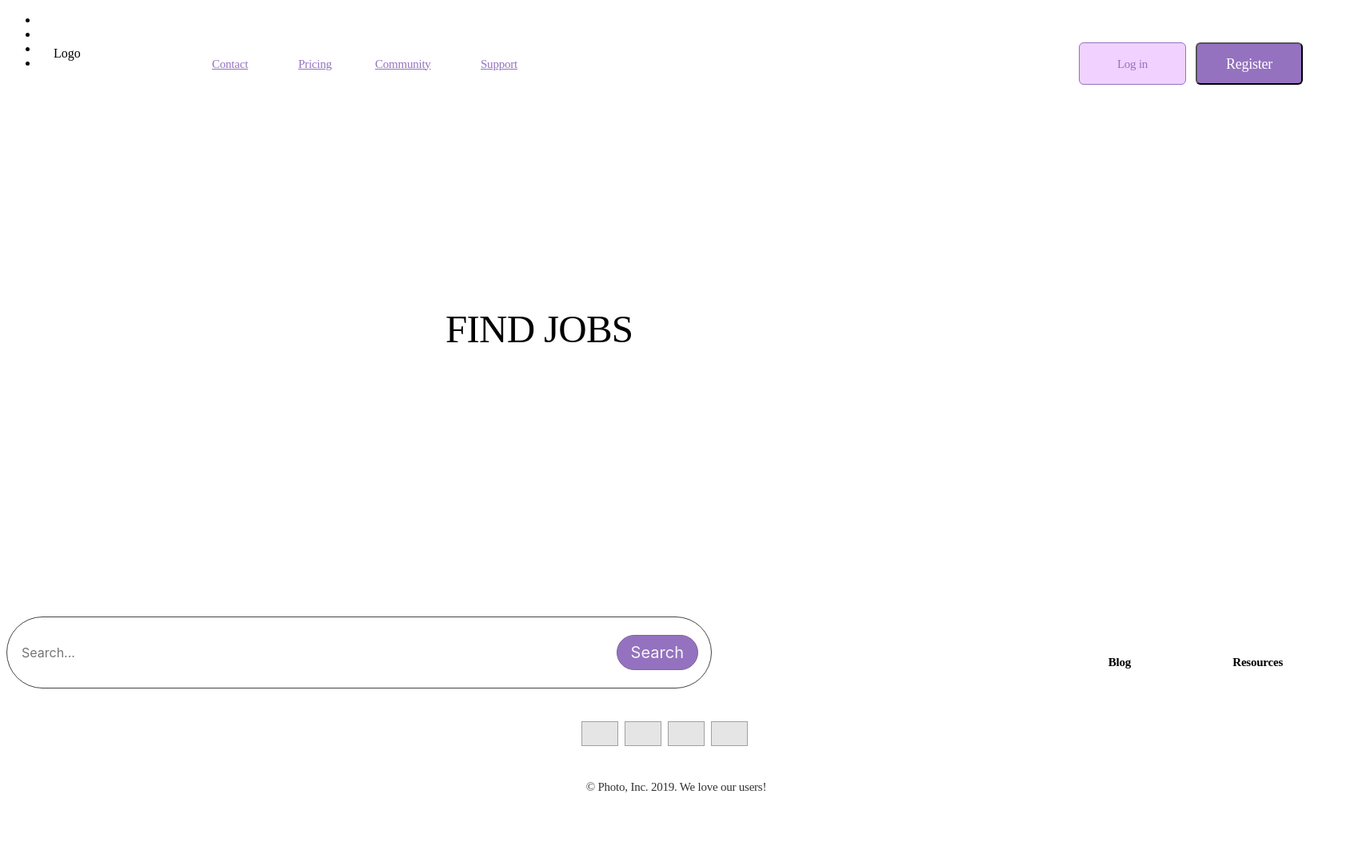
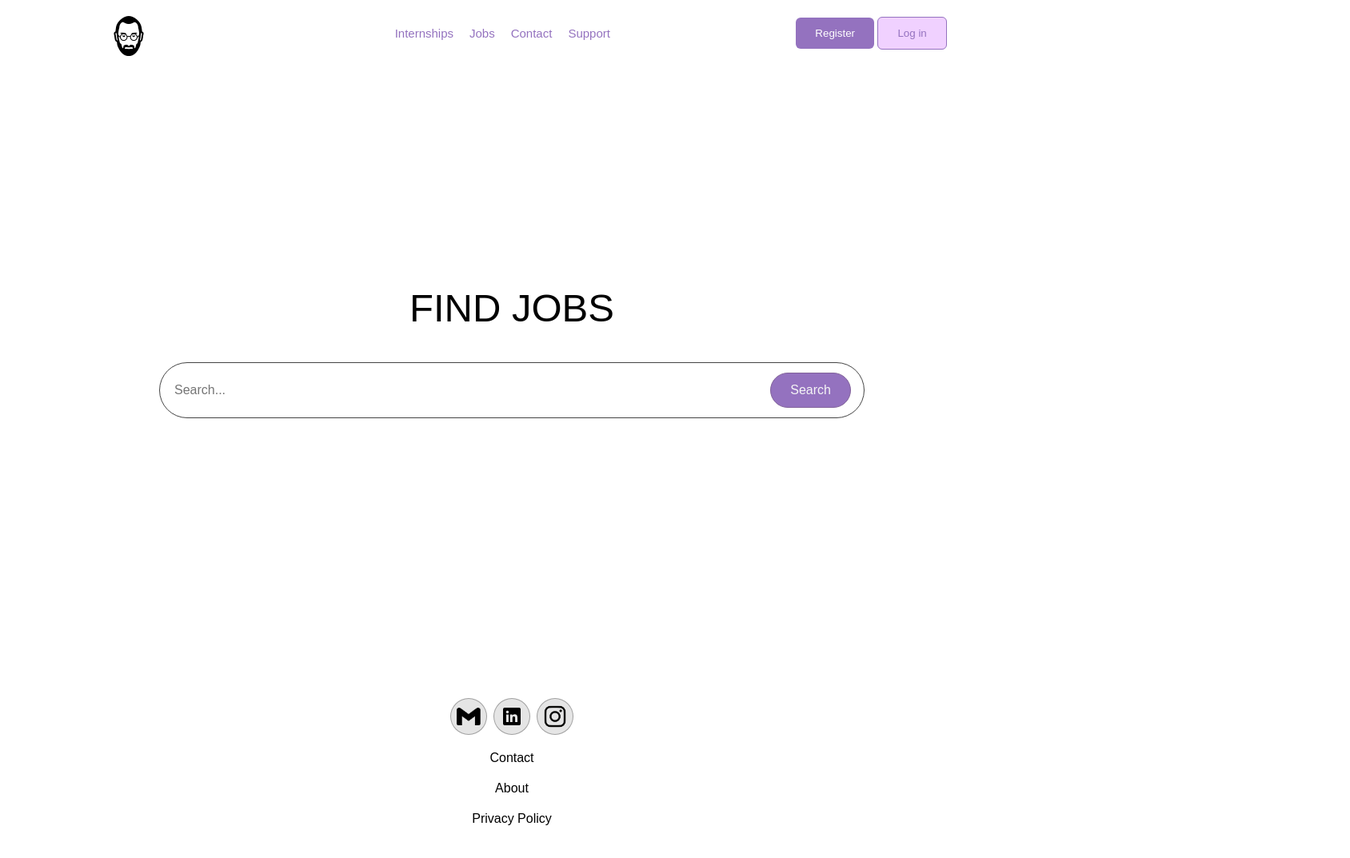
Before and after one commit to arjunjagwani/Job_Portal, a plain HTML site: page pages/index.html in a window 1280 px wide. Shown: the whole page at 80% size, 1688 px wide, since content can reach past the window. Before the commit the page ends 1011 px from the top, so only its background shows below. Drawn offline with Linux system fonts and the light colour scheme.

Commit message:
Landing Page Updated.

```diff
--- a/pages/css/style.css
+++ b/pages/css/style.css
@@ -1,295 +1,134 @@
-/* Navigation C */
-.navigation {
-    position: relative;
-    width: 1680px;
-    height: 126px;
-    background: #FFFFFF;
+/* Base Styles */
+body, html {
+    margin: 0;
+    padding: 0;
+    box-sizing: border-box;
+    font-family: 'Montserrat', sans-serif;
+    overflow-x: hidden;
 }
 
-/* Sample Logo */
+/* Navigation */
+.navigation {
+    display: flex;
+    align-items: center;
+    justify-content: space-around;
+    padding: 20px;
+    background: #FFFFFF;
+    width: 100%;
+}
+
 .sample-logo {
-    position: absolute;
     width: 125px;
     height: 43px;
-    left: 59px;
-    top: 42px;
 }
 
-/* photo */
-.photo {
-    position: absolute;
-    left: 28.16%;
-    right: 0%;
-    top: 0%;
-    bottom: 0%;
-    font-family: 'Comfortaa';
-    font-style: normal;
-    font-weight: 400;
-    font-size: 28.4444px;
-    line-height: 32px;
+nav ul {
+    list-style: none;
+    display: flex;
+    gap: 20px;
+    margin: 0;
+    padding: 0;
+}
+
+nav ul li {
+    display: inline;
+}
+
+nav ul li a {
+    text-decoration: none;
+    font-weight: 500;
+    font-size: 15px;
+    color: #9472BF;
+}
+
+.primary-button, .outline-button {
+    padding: 12px 24px;
+    border-radius: 6px;
+    font-weight: 500;
+    text-align: center;
+}
+
+.primary-button {
+    background: #9472BF;
+    color: #FFFFFF;
+    border: none;
+}
+
+.outline-button {
+    background: #F0D1FF;
+    border: 1px solid #9472BF;
+    color: #9472BF;
+}
+
+/* Hero Section */
+.hero {
     display: flex;
     align-items: center;
+    justify-content: flex-end;
+    height: 330px;
+    background: #FFFFFF;
+    flex-direction: column;
+}
+
+.find-jobs {
+    font-weight: 500;
+    font-size: 49px;
     text-align: center;
-    letter-spacing: -0.015em;
     color: #000000;
 }
 
-/* Union */
-.union {
-    position: absolute;
-    left: 0%;
-    right: 81.55%;
-    top: 9.26%;
-    bottom: 20.37%;
-    background: #CCCCCC;
+/* Search Section */
+.searchDiv {
+    display: flex;
+    justify-content: center;
+    padding: 40px 0 310px 0;
 }
 
-/* Rectangle 2 */
-.rectangle-2 {
-    position: absolute;
-    left: 0%;
-    right: 81.55%;
-    top: 9.26%;
-    bottom: 69.89%;
-    background: #C4C4C4;
+.search {
+    display: flex;
+    align-items: center;
+    padding: 12px 16px;
+    gap: 8px;
+    width: 80%;
+    max-width: 848px;
+    background: #FFFFFF;
+    border: 1px solid #444444;
+    border-radius: 9999px;
 }
 
-/* Rectangle 2.1 */
-.rectangle-2-1 {
-    position: absolute;
-    left: 5.47%;
-    right: 70.33%;
-    top: 79.63%;
-    bottom: 4.48%;
-    background: #C4C4C4;
-    transform: matrix(0, -1, -1, 0, 0, 0);
+.value {
+    flex: 1;
+    font-size: 16px;
+    border: none;
+    outline: none;
 }
 
-/* Union */
-.union-rotated {
-    position: absolute;
-    left: 18.45%;
-    right: 63.11%;
-    top: 79.63%;
-    bottom: -50%;
-    background: #000000;
-    transform: rotate(-180deg);
+.search-button {
+    padding: 12px 24px;
+    background: #9472BF;
+    border: 1px solid #82639A;
+    border-radius: 81px;
+    color: #F5F5F5;
+    font-size: 16px;
+    cursor: pointer;
 }
 
-/* Rectangle 2 */
-.rectangle-2-rotated {
-    position: absolute;
-    left: 18.45%;
-    right: 63.11%;
-    top: 79.63%;
-    bottom: -0.48%;
-    background: #C4C4C4;
-    transform: rotate(-180deg);
+/* Footer Section */
+.footer {
+    padding: 40px 20px;
+    background: #FFFFFF;
+    text-align: center;
+    display: flex;
+    flex-direction: column;
+    align-items: center;
+    gap: 20px;
 }
 
-/* Rectangle 2.1 */
-.rectangle-2-1-rotated {
-    position: absolute;
-    left: 12.98%;
-    right: 62.81%;
-    top: 9.26%;
-    bottom: 74.85%;
-    background: #C4C4C4;
-    transform: matrix(0, 1, 1, 0, 0, 0);
+.footer p {
+    margin: 0;
 }
 
-/* Contact */
-.contact {
-    position: absolute;
-    width: 67px;
-    height: 23px;
-    left: 257px;
-    top: 52px;
-    font-family: 'Montserrat';
-    font-style: normal;
-    font-weight: 500;
-    font-size: 15px;
-    line-height: 18px;
-    display: flex;
-    align-items: center;
-    text-align: center;
-    letter-spacing: -0.015em;
-    color: #9472BF;
-}
-
-/* Pricing */
-.pricing {
-    position: absolute;
-    width: 55px;
-    height: 23px;
-    left: 365px;
-    top: 52px;
-    font-family: 'Montserrat';
-    font-style: normal;
-    font-weight: 500;
-    font-size: 15px;
-    line-height: 18px;
-    display: flex;
-    align-items: center;
-    text-align: center;
-    letter-spacing: -0.015em;
-    color: #9472BF;
-}
-
-/* Community */
-.community {
-    position: absolute;
-    width: 91px;
-    height: 23px;
-    left: 461px;
-    top: 52px;
-    font-family: 'Montserrat';
-    font-style: normal;
-    font-weight: 500;
-    font-size: 15px;
-    line-height: 18px;
-    display: flex;
-    align-items: center;
-    text-align: center;
-    letter-spacing: -0.015em;
-    color: #9472BF;
-}
-
-/* Support */
-.support {
-    position: absolute;
-    width: 63px;
-    height: 23px;
-    left: 593px;
-    top: 52px;
-    font-family: 'Montserrat';
-    font-style: normal;
-    font-weight: 500;
-    font-size: 15px;
-    line-height: 18px;
-    display: flex;
-    align-items: center;
-    text-align: center;
-    letter-spacing: -0.015em;
-    color: #9472BF;
-}
-
-/* Primary Button */
-.primary-button {
-    position: absolute;
-    width: 134px;
-    height: 53px;
-    left: 1487px;
-    top: 37px;
-    background: #9472BF;
-    border-radius: 6px;
-    display: flex;
-    align-items: center;
-    justify-content: center;
-    font-family: 'Montserrat';
-    font-style: normal;
-    font-weight: 500;
-    font-size: 18px;
-    line-height: 22px;
-    letter-spacing: -0.015em;
-    color: #FFFFFF;
-}
-
-/* Outline Button */
-.outline-button {
-    position: absolute;
-    width: 134px;
-    height: 53px;
-    left: 1341px;
-    top: 37px;
-    background: #F0D1FF;
-    border: 1px solid #9472BF;
-    border-radius: 6px;
-    display: flex;
-    align-items: center;
-    justify-content: center;
-    font-family: 'Montserrat';
-    font-style: normal;
-    font-weight: 500;
-    font-size: 15px;
-    line-height: 18px;
-    letter-spacing: -0.015em;
-    color: #9472BF;
-}
-
-/* Hero E */
-.hero {
-    position: relative;
-    width: 1680px;
-    height: 629px;
-    background: #FFFFFF;
-}
-
-/* FIND JOBS */
-.find-jobs {
-    position: absolute;
-    width: 581px;
-    height: 93px;
-    left: 549px;
-    top: 183px;
-    font-family: 'Montserrat';
-    font-style: normal;
-    font-weight: 500;
-    font-size: 49px;
-    line-height: 60px;
-    display: flex;
-    align-items: center;
-    text-align: center;
-    letter-spacing: -0.015em;
-    color: #000000;
-}
-
-/* Footer C */
-.footer {
-    position: relative;
-    width: 1680px;
-    height: 232px;
-    background: #FFFFFF;
-}
-
-/* Mobile app */
-.mobile-app {
-    position: absolute;
-    width: 173px;
-    height: 16px;
-    left: 80px;
-    top: 30px;
-    font-family: 'Montserrat';
-    font-style: normal;
-    font-weight: 700;
-    font-size: 15px;
-    line-height: 24px;
-    letter-spacing: -0.015em;
-    color: #000000;
-}
-
-/* © Photo, Inc. 2019. We love our users! */
-.footer-text {
-    position: absolute;
-    width: 301px;
-    height: 16px;
-    left: 687px;
-    top: 186px;
-    font-family: 'Montserrat';
-    font-style: normal;
-    font-weight: 400;
-    font-size: 15px;
-    line-height: 24px;
-    text-align: center;
-    letter-spacing: -0.015em;
-    color: rgba(0, 0, 0, 0.8);
-}
-
-/* Ellipse - Circular Image Block */
-.ellipse-group {
-    position: absolute;
-    left: 719px;
-    top: 131px;
+/* .ellipse-group {
     display: flex;
     gap: 8px;
 }
@@ -299,116 +138,86 @@
     height: 29px;
     background: #E5E5E5;
     border: 1px solid rgba(0, 0, 0, 0.3);
+} */
+
+/* Responsive Design */
+@media (max-width: 768px) {
+    .navigation {
+        flex-direction: column;
+        align-items: flex-start;
+        padding: 20px;
     }
 
-/* Community */
-.community-footer {
-    position: absolute;
-    width: 173px;
-    height: 16px;
-    left: 272px;
-    top: 30px;
-    font-family: 'Montserrat';
-    font-style: normal;
-    font-weight: 700;
-    font-size: 15px;
-    line-height: 24px;
-    letter-spacing: -0.015em;
-    color: #000000;
+    nav ul {
+        flex-direction: column;
+        gap: 10px;
+        width: 100%;
     }
 
-/* Blog */
-.blog-footer {
-    position: absolute;
-    width: 173px;
-    height: 16px;
-    left: 1233px;
-    top: 30px;
-    font-family: 'Montserrat';
-    font-style: normal;
-    font-weight: 700;
-    font-size: 15px;
-    line-height: 24px;
-    text-align: right;
-    letter-spacing: -0.015em;
-    color: #000000;
+    .hero {
+        height: auto;
+        padding: 20px 0;
     }
 
-/* Resources */
-.resources-footer {
-    position: absolute;
-    width: 173px;
-    height: 16px;
-    left: 1423px;
-    top: 30px;
-    font-family: 'Montserrat';
-    font-style: normal;
-    font-weight: 700;
-    font-size: 15px;
-    line-height: 24px;
-    text-align: right;
-    letter-spacing: -0.015em;
-    color: #000000;
+    .find-jobs {
+        font-size: 36px;
     }
 
-/* Rectangle */
-.rectangle {
-    position: absolute;
-    width: 1516px;
-    height: 1px;
-    left: 80px;
-    top: 77px;
-    background: rgba(0, 0, 0, 0.5);
+    .search {
+        width: 100%;
     }
 
-/* Search */
-.search {
-    display: flex;
-    flex-direction: row;
-    align-items: center;
-    padding: 12px 16px;
-    gap: 8px;
-    position: relative;
-    width: 848px;
-    height: 64px;
-    background: #FFFFFF;
-    border: 1px solid #444444;
-    border-radius: 9999px;
+    .primary-button, .outline-button {
+        width: 100%;
+        margin-top: 10px;
+    }
 }
 
-/* Value */
-.value {
-    width: 816px;
-    height: 16px;
-    font-family: 'Inter';
-    font-style: normal;
-    font-weight: 400;
-    font-size: 16px;
-    line-height: 100%;
-    color: #1E1E1E;
-    border: none;
-    outline: none;
+@media (max-width: 480px) {
+    .find-jobs {
+        font-size: 28px;
     }
 
-/* Button */
     .search-button {
-    box-sizing: border-box;
+        font-size: 14px;
+        padding: 10px 16px;
+    }
+
+    .footer {
+        padding: 20px 10px;
+    }
+
+    .ellipse-group {
+        flex-direction: column;
+    }
+
+    .ellipse {
+        width: 35px;
+        height: 25px;
+    }
+}
+.ellipse-group {
     display: flex;
-    flex-direction: row;
+    gap: 8px;
     justify-content: center;
     align-items: center;
-    padding: 12px;
-    gap: 8px;
-    position: relative;
-    width: 111px;
-    height: 44px;
-    background: #9472BF;
-    border: 1px solid #82639A;
-    border-radius: 81px;
-    font-family: 'Inter';
-    font-style: normal;
-    font-weight: 400;
-    font-size: 20px;
-    line-height: 100%;
-    color: #F5F5F5;
+    flex-wrap: wrap; /* Allows wrapping on smaller screens */
 }
+
+.ellipse {
+    width: 44px;
+    height: 44px; /* Adjusted to make the div perfectly circular */
+    background: #E5E5E5;
+    border: 1px solid rgba(0, 0, 0, 0.3);
+    border-radius: 50%; /* Makes the div circular */
+    display: flex;
+    justify-content: center;
+    align-items: center;
+    overflow: hidden; /* Ensures logo doesn't overflow the container */
+}
+
+.ellipse img {
+    max-width: 70%;
+    max-height: 100%;
+    object-fit: contain; /* Ensures the logo maintains its aspect ratio */
+}
--- a/pages/index.html
+++ b/pages/index.html
@@ -8,37 +8,49 @@
 </head>
 <body>
     <header class="navigation">
-        <div class="sample-logo">Logo</div>
+        <div class="sample-logo"><img src="images/JobLogo.png" alt="Job Logo"></div>
         <nav>
             <ul>
+                <li><a href="internships.html" class="pricing">Internships</a></li>
+                <li><a href="jobs.html" class="community">Jobs</a></li>
                 <li><a href="contact.html" class="contact">Contact</a></li>
-                <li><a href="pricing.html" class="pricing">Pricing</a></li>
-                <li><a href="community.html" class="community">Community</a></li>
-                <li><a href="support.html" class="support">Support</a></li>
+                <li><a href="about.html" class="support">Support</a></li>
             </ul>
         </nav>
-        <button class="primary-button">Register</button>
-        <button class="outline-button">Log in</button>
+        <div>
+            <button class="primary-button">Register</button>
+            <button class="outline-button">Log in</button>
+        </div>
+
     </header>
     <section class="hero">
-        <h1 class="find-jobs">FIND JOBS</h1>
+        <div >
+            <h1 class="find-jobs" style="margin-top: 0px;
+            margin-bottom: 0px;">FIND JOBS</h1>
+
+
+        </div>
     </section>
-    <footer class="footer">
-        <p class="mobile-app">Mobile app</p>
-        <p class="footer-text">© Photo, Inc. 2019. We love our users!</p>
-        <div class="ellipse-group">
-            <div class="ellipse"></div>
-            <div class="ellipse"></div>
-            <div class="ellipse"></div>
-            <div class="ellipse"></div>
-        </div>
-        <p class="community-footer">Community</p>
-        <p class="blog-footer">Blog</p>
-        <p class="resources-footer">Resources</p>
+    <div class="searchDiv">
         <div class="search">
             <input type="text" class="value" placeholder="Search...">
             <button class="search-button">Search</button>
         </div>
+    </div>
+
+    <footer class="footer">
+
+        <div class="ellipse-group">
+            <div class="ellipse"><img src="images/gmailLogo.png" alt="Gmail"></div>
+            <div class="ellipse"><img src="images/linkedinLogo.png" alt="Linkedin"></div>
+            <div class="ellipse"><img src="images/instaLogo.png" alt="Instagram"></div>
+        </div>
+
+
+        <p class="community-footer">Contact</p>
+        <p class="blog-footer">About</p>
+        <p class="resources-footer">Privacy Policy</p>
+
     </footer>
 </body>
 </html>
```
Also changed, not shown: pages/images/JobLogo.png (added), pages/images/gmailLogo.png (added), pages/images/instaLogo.png (added), pages/images/linkedinLogo.png (added). Lines whose indentation alone changed are shown as unchanged.
